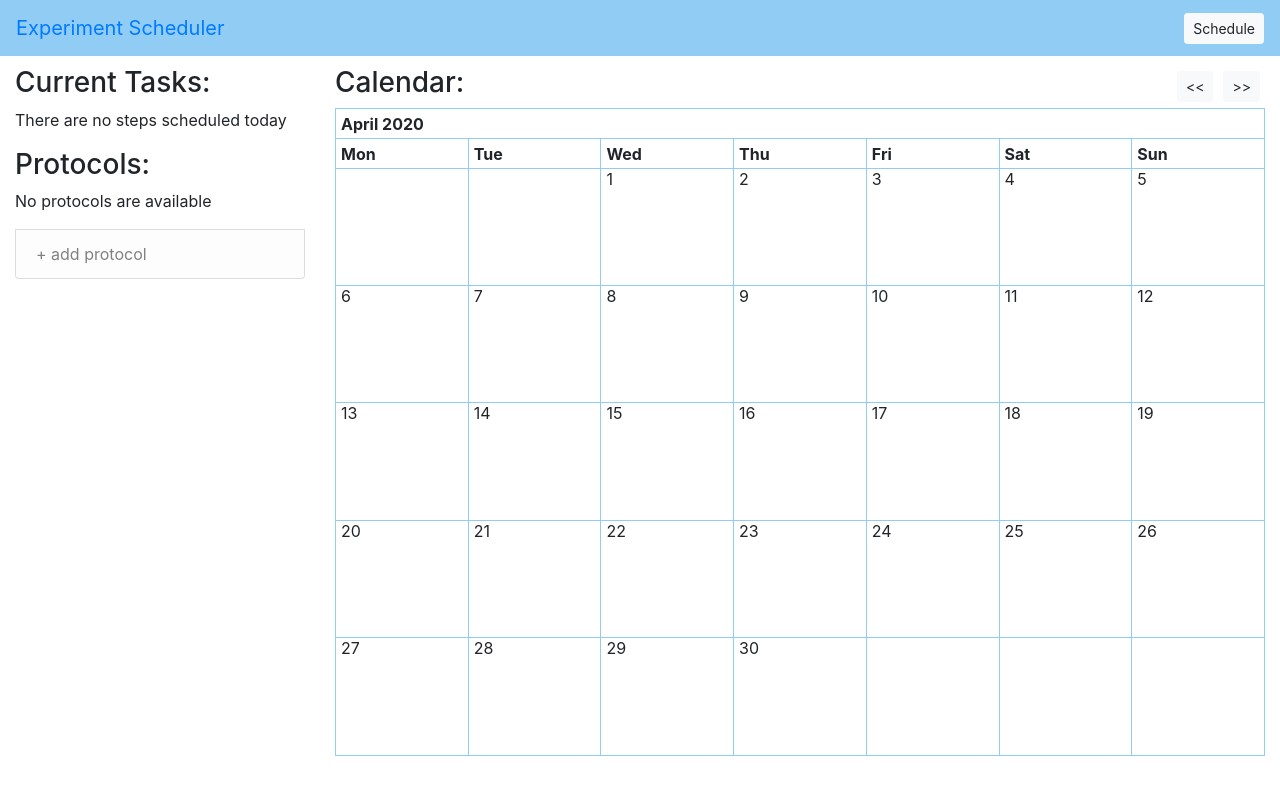
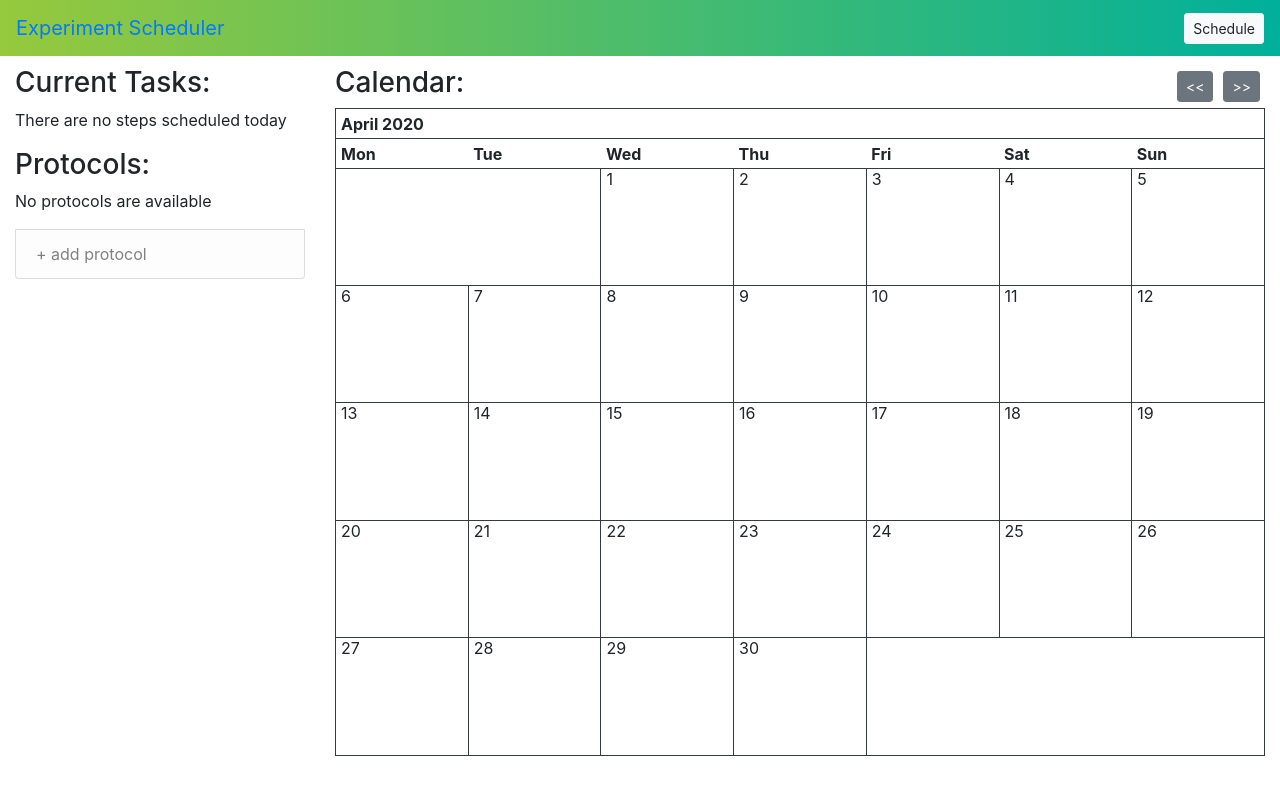
Before and after one commit to jmattick/experiment_planner, a Django app: page /protocols/ in a window 1280 px wide. Run offline with Django 3.2, Linux system fonts and the light colour scheme; data that the repository does not hold is empty; some libraries are stand-ins or nearby versions.

Commit message:
update table style

```diff
--- a/protocols/static/protocols/style.css
+++ b/protocols/static/protocols/style.css
@@ -66,6 +66,7 @@ body {
 
 .events {
     margin: 0px auto;
+    max-width: 500px;
 }
 
 .main {
@@ -78,11 +79,17 @@ body {
 
 #navbar {
     background-color: var(--nav-bg-color);
+    background: #00b09b;  /* fallback for old browsers */
+    background: -webkit-linear-gradient(to right, #96c93d, #00b09b);  /* Chrome 10-25, Safari 5.1-6 */
+    background: linear-gradient(to right, #96c93d, #00b09b); /* W3C, IE 10+/ Edge, Firefox 16+, Chrome 26+, Opera 12+, Safari 7+ */
+
 }
 
-table, th, td {
-    border: 1px solid var(--nav-bg-color);
+.calendar, .calendar > tbody > tr, .cal-cell {
+    border: 1px solid #343a40;
 }
+
+
 
 /*
 :root {
--- a/protocols/templates/protocols/detail.html
+++ b/protocols/templates/protocols/detail.html
@@ -5,7 +5,7 @@
             <button><a href = "{% url 'protocols:edit_protocol' protocol.id %}">Edit</a></button>
         <p>{{protocol.description}}</p>
 
-        <table class="white-background">
+        <table class="white-background table table-responsive-sm">
             <tr>
                 <th><strong>Step</strong></th>
                 <th><strong>Minutes</strong></th>
--- a/protocols/templates/protocols/event.html
+++ b/protocols/templates/protocols/event.html
@@ -1,6 +1,6 @@
 {% include "./header.html" %}
 <div class = "main">
-    <div class = "events card w-25">
+    <div class = "events card">
         <div class = "card-header">
             <h4 class = "">{{event.title}}</h4>
         </div>
@@ -8,7 +8,7 @@
 
             <div class = "card-text">
                 <p>Date: {{event.start_time|date:'Y-m-d'}}</p>
-                <p>Protocol: <a href="{% url 'protocols:detail' event.step.protocol.id %}">{{event.step.protocol.name}}</a></p>
+                <p>Protocol: <a class = "badge badge-secondary" href="{% url 'protocols:detail' event.step.protocol.id %}">{{event.step.protocol.name}}</a></p>
                 <p>Time: {{event.minutes}} minutes</p>
                 <p>Description: {{event.step.step_text}}</p>
             </div>
--- a/protocols/templates/protocols/index.html
+++ b/protocols/templates/protocols/index.html
@@ -48,7 +48,7 @@
 
         <div class = "calendar-container col-9">
             <div>
-                <h3>Calendar:<span style="float:right;" ><a class = 'month-btn btn btn-light btn-sm' href="{% url 'protocols:index' %}?{{ prev_month }}"> << </a><a class = 'month-btn btn btn-light btn-sm' href="{% url 'protocols:index' %}?{{ next_month }}"> >> </a></span></h3>
+                <h3>Calendar:<span style="float:right;" ><a class = 'month-btn btn btn-secondary btn-sm' href="{% url 'protocols:index' %}?{{ prev_month }}"> << </a><a class = 'month-btn btn btn-secondary btn-sm' href="{% url 'protocols:index' %}?{{ next_month }}"> >> </a></span></h3>
             </div>
             <div>
                 {{calendar}}
--- a/protocols/utils.py
+++ b/protocols/utils.py
@@ -25,8 +25,8 @@ class Calendar(HTMLCalendar):
 
         if day != 0:
             if self.month == datetime.today().month and day == datetime.today().day:
-                return f"<td style='background-color:rgba(223,76,115,{trans})'><span id = 'today' class='date'>{day}</span><ul> {d} </ul></td>"
-            return f"<td style='background-color:rgba(223,76,115,{trans})'><span class='date'>{day}</span><ul> {d} </ul></td>"
+                return f"<td class='cal-cell' style='background-color:rgba(223,76,115,{trans})'><span id = 'today' class='date'>{day}</span><ul> {d} </ul></td>"
+            return f"<td class='cal-cell' style='background-color:rgba(223,76,115,{trans})'><span class='date'>{day}</span><ul> {d} </ul></td>"
         return '<td></td>'
 
     def formatweek(self, theweek, events):
```
